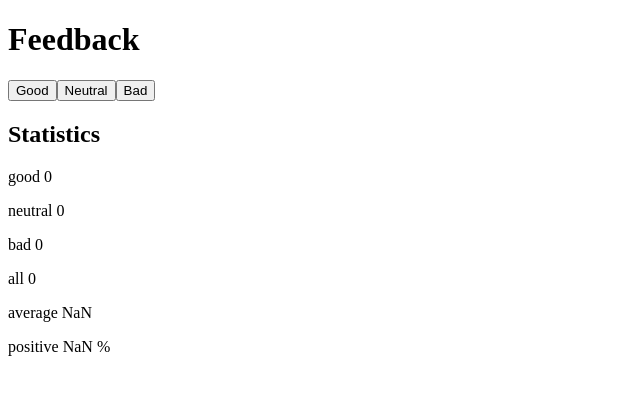
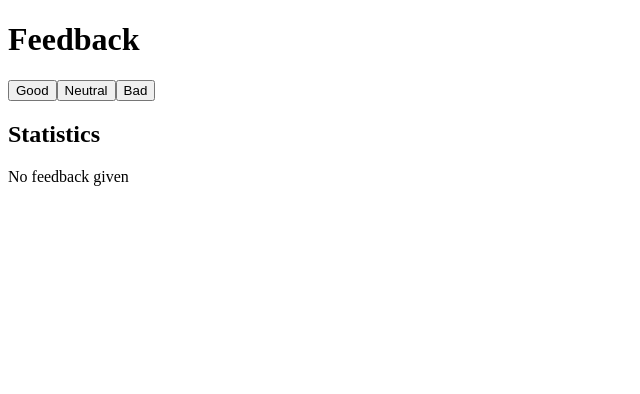
Before and after one commit to py-piyush/full-stack-open, a React (Create React App) app in the folder part-1/unicafe/: page / in a window 1280 px wide. Shown: the top 394 px of the page, without its empty margins (0-640 px from the left). Built offline with nearby package versions, Linux system fonts and the light colour scheme.

Commit message:
Exercise 1.9

```diff
--- a/part-1/unicafe/src/App.js
+++ b/part-1/unicafe/src/App.js
@@ -1,6 +1,14 @@
 import { useState } from "react";
 
 const Statistics = ({ good, neutral, bad }) => {
+  if (good + neutral + bad === 0) {
+    return (
+      <>
+        <h2>Statistics</h2>
+        <p>No feedback given</p>
+      </>
+    );
+  }
   return (
     <>
       <h2>Statistics</h2>
```
